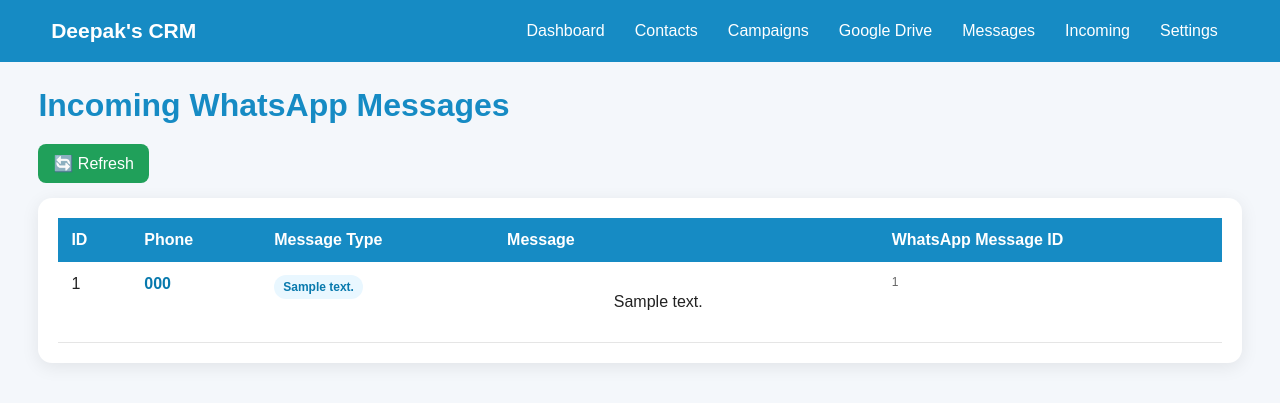
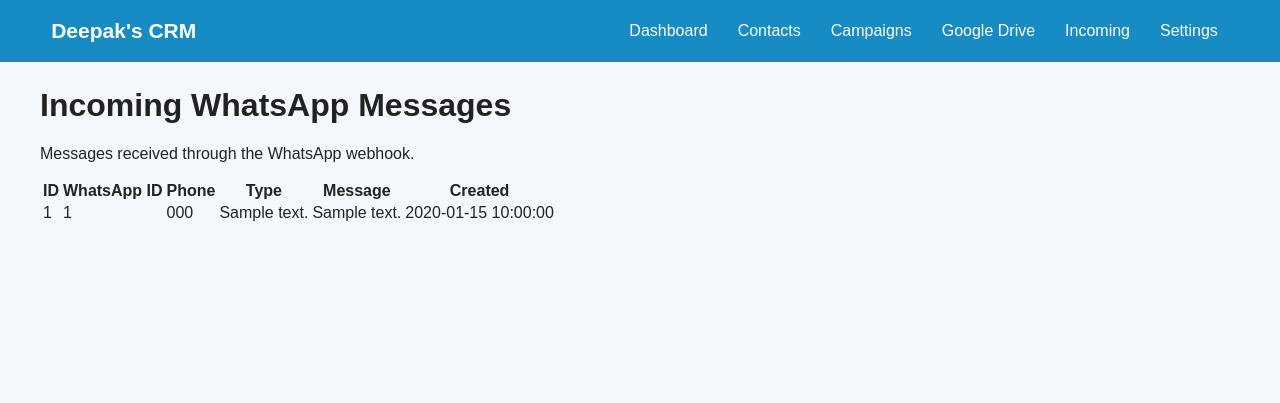
Before and after one commit to Margdarshak-india/deepaks-crm, a Flask app: template templates/incoming.html in a window 1280 px wide. Shown: the top 403 px of the page. Run offline with Flask 3, Linux system fonts and the light colour scheme; the template is opened without the code that fills it: most values are stand-ins (such as "Sample title", 1, 10 or a date in 2020); some libraries are stand-ins or nearby versions.

Commit message:
Update incoming.html

```diff
--- a/templates/incoming.html
+++ b/templates/incoming.html
@@ -1,291 +1,3 @@
-<!DOCTYPE html>
-<html lang="en">
-<head>
-    <meta charset="UTF-8">
-    <meta name="viewport" content="width=device-width, initial-scale=1.0">
-
-    <title>Incoming WhatsApp - Deepak's CRM</title>
-
-    <style>
-        * {
-            box-sizing: border-box;
-        }
-
-        body {
-            margin: 0;
-            font-family: Arial, Helvetica, sans-serif;
-            background: #f4f7fb;
-            color: #222;
-        }
-
-        .navbar {
-            background: #168bc4;
-            color: white;
-            padding: 14px 4%;
-            display: flex;
-            align-items: center;
-            justify-content: space-between;
-            gap: 15px;
-            flex-wrap: wrap;
-        }
-
-        .brand {
-            font-size: 21px;
-            font-weight: bold;
-            text-decoration: none;
-            color: white;
-        }
-
-        .nav-links {
-            display: flex;
-            gap: 8px;
-            flex-wrap: wrap;
-        }
-
-        .nav-links a {
-            color: white;
-            text-decoration: none;
-            padding: 8px 11px;
-            border-radius: 7px;
-        }
-
-        .nav-links a:hover {
-            background: rgba(255,255,255,.16);
-        }
-
-        .wrap {
-            width: 94%;
-            max-width: 1250px;
-            margin: 25px auto;
-        }
-
-        h1 {
-            color: #168bc4;
-            margin-bottom: 20px;
-        }
-
-        .card {
-            background: white;
-            border-radius: 14px;
-            padding: 20px;
-            box-shadow: 0 4px 18px rgba(0,0,0,.08);
-            overflow-x: auto;
-        }
-
-        table {
-            width: 100%;
-            border-collapse: collapse;
-            min-width: 850px;
-        }
-
-        th {
-            background: #168bc4;
-            color: white;
-            padding: 13px;
-            text-align: left;
-        }
-
-        td {
-            padding: 13px;
-            border-bottom: 1px solid #e5e5e5;
-            vertical-align: top;
-        }
-
-        tr:hover td {
-            background: #f8fbfd;
-        }
-
-        .phone {
-            font-weight: bold;
-            color: #0879ad;
-        }
-
-        .message {
-            max-width: 450px;
-            white-space: pre-wrap;
-            word-break: break-word;
-        }
-
-        .type {
-            display: inline-block;
-            padding: 5px 9px;
-            border-radius: 15px;
-            background: #e9f7ff;
-            color: #0879ad;
-            font-size: 12px;
-            font-weight: bold;
-        }
-
-        .wa-id {
-            max-width: 280px;
-            word-break: break-all;
-            font-size: 12px;
-            color: #666;
-        }
-
-        .empty {
-            text-align: center;
-            padding: 40px;
-            color: #777;
-        }
-
-        .refresh {
-            display: inline-block;
-            margin-bottom: 15px;
-            padding: 10px 15px;
-            background: #20a05a;
-            color: white;
-            text-decoration: none;
-            border-radius: 8px;
-        }
-
-        @media (max-width: 700px) {
-
-            .navbar {
-                padding: 12px 3%;
-            }
-
-            .nav-links {
-                width: 100%;
-            }
-
-            .nav-links a {
-                flex: 1;
-                text-align: center;
-            }
-
-            .wrap {
-                width: 96%;
-                margin: 15px auto;
-            }
-
-            h1 {
-                font-size: 25px;
-            }
-        }
-    </style>
-</head>
-
-<body>
-
-<div class="navbar">
-
-    <a class="brand" href="{{ url_for('dashboard') }}">
-        Deepak's CRM
-    </a>
-
-    <div class="nav-links">
-
-        <a href="{{ url_for('dashboard') }}">
-            Dashboard
-        </a>
-
-        <a href="{{ url_for('contacts') }}">
-            Contacts
-        </a>
-
-        <a href="{{ url_for('campaigns') }}">
-            Campaigns
-        </a>
-
-        <a href="{{ url_for('google_drive') }}">
-            Google Drive
-        </a>
-
-        <a href="{{ url_for('messages') }}">
-            Messages
-        </a>
-
-        <a href="{{ url_for('incoming') }}">
-            Incoming
-        </a>
-
-        <a href="{{ url_for('settings') }}">
-            Settings
-        </a>
-
-    </div>
-
-</div>
-
-
-<div class="wrap">
-
-    <h1>Incoming WhatsApp Messages</h1>
-
-    <a class="refresh" href="{{ url_for('incoming') }}">
-        🔄 Refresh
-    </a>
-
-    <div class="card">
-
-        {% if rows %}
-
-        <table>
-
-            <thead>
-
-                <tr>
-                    <th>ID</th>
-                    <th>Phone</th>
-                    <th>Message Type</th>
-                    <th>Message</th>
-                    <th>WhatsApp Message ID</th>
-                </tr>
-
-            </thead>
-
-            <tbody>
-
-                {% for row in rows %}
-
-                <tr>
-
-                    <td>
-                        {{ row["id"] }}
-                    </td>
-
-                    <td class="phone">
-                        {{ row["phone"] or "-" }}
-                    </td>
-
-                    <td>
-                        <span class="type">
-                            {{ row["message_type"] or "unknown" }}
-                        </span>
-                    </td>
-
-                    <td class="message">
-                        {{ row["message"] or "-" }}
-                    </td>
-
-                    <td class="wa-id">
-                        {{ row["wa_message_id"] or "-" }}
-                    </td>
-
-                </tr>
-
-                {% endfor %}
-
-            </tbody>
-
-        </table>
-
-        {% else %}
-
-        <div class="empty">
-            <h3>No incoming WhatsApp messages yet.</h3>
-            <p>
-                जब कोई व्यक्ति आपके WhatsApp Business number पर message करेगा,
-                वह यहाँ दिखाई देगा।
-            </p>
-        </div>
-
-        {% endif %}
-
-    </div>
-
-</div>
-
-</body>
-</html>
+{% extends "base.html" %}{% block title %}Incoming - Deepak's CRM{% endblock %}{% block page_name %}Incoming{% endblock %}{% block content %}
+<div class="heading"><h1>Incoming WhatsApp Messages</h1><p>Messages received through the WhatsApp webhook.</p></div><div class="table-card"><div class="table-wrap">{% if rows %}<table><thead><tr><th>ID</th><th>WhatsApp ID</th><th>Phone</th><th>Type</th><th>Message</th><th>Created</th></tr></thead><tbody>{% for row in rows %}<tr><td>{{ row.id }}</td><td>{{ row.wa_message_id }}</td><td>{{ row.phone }}</td><td>{{ row.message_type }}</td><td class="message-preview">{{ row.message or '-' }}</td><td>{{ row.created_at }}</td></tr>{% endfor %}</tbody></table>{% else %}<div class="empty">No incoming messages found.</div>{% endif %}</div></div>
+{% endblock %}
```
